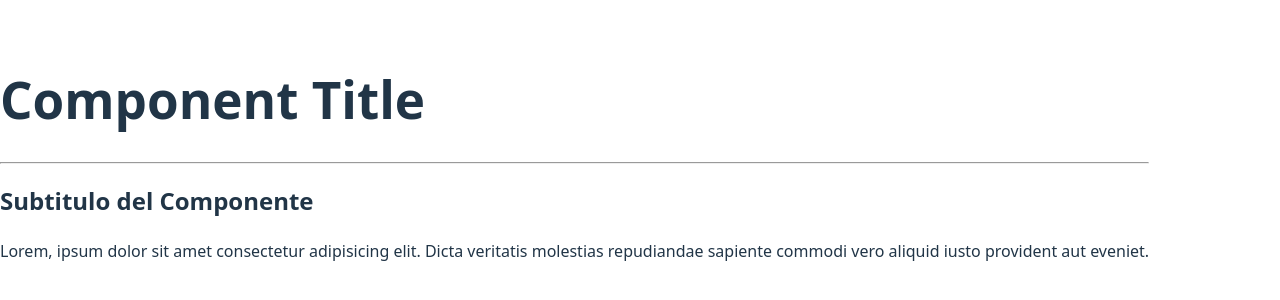
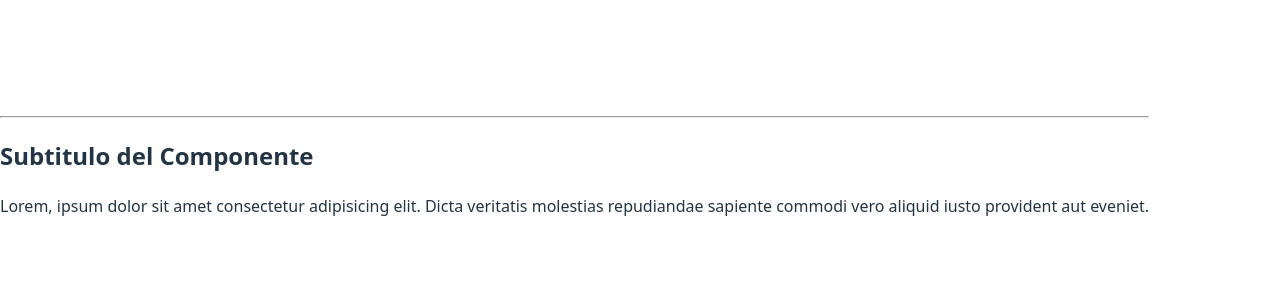
Before and after one commit to Malibu54/Full-Stack-Engineer, a React (Vite) app in the folder Modulo-03-React/01-components/: page / in a window 1280 px wide. Shown: the part 242-542 px from the top of the page. Built offline with nearby package versions, Linux system fonts and the light colour scheme.

Commit message:
Update Title.jsx

```diff
--- a/Modulo-03-React/01-components/src/components/Title/Title.jsx
+++ b/Modulo-03-React/01-components/src/components/Title/Title.jsx
@@ -1,8 +1,8 @@
-function Title(){
+function Title(props){
 
     return(
         <>
-        <h1>Component Title</h1>
+        <h1 className="titulo">{props.titulo}</h1>
         <hr />
         <h2>Subtitulo del Componente</h2>
         </>
```
